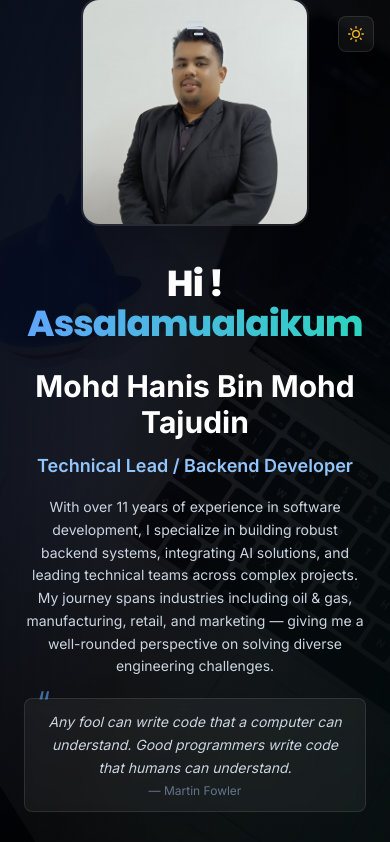
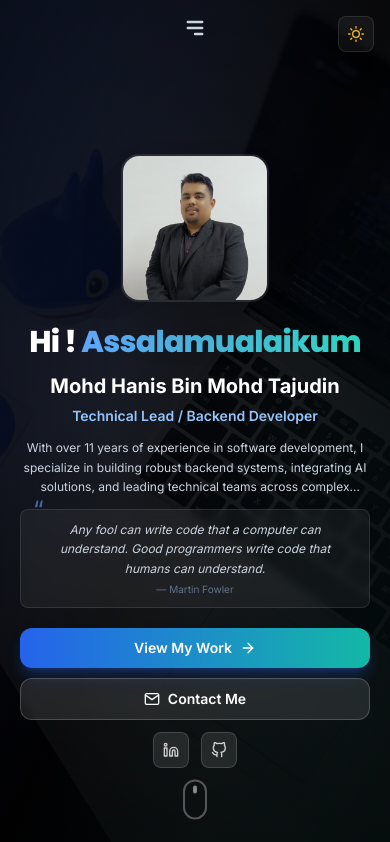
Before and after one commit to mhanis88/portfolio, a React (Vite) app: page / in a window 390 px wide. Shown: the top 842 px of the page. Built offline with nearby package versions, Linux system fonts and the light colour scheme.

Commit message:
Improve Hero mobile layout and UX

```diff
--- a/src/components/Hero.tsx
+++ b/src/components/Hero.tsx
@@ -62,7 +62,7 @@ export default function Hero() {
       {/* Content — Profile card layout */}
       <motion.div
         style={{ y: contentY, opacity }}
-        className="relative z-10 mx-auto flex w-full max-w-5xl flex-col items-center gap-10 px-6 md:flex-row md:items-start md:gap-14 lg:gap-20"
+        className="relative z-10 mx-auto flex w-full max-w-5xl flex-col items-center gap-6 px-5 pt-20 sm:gap-8 sm:px-6 sm:pt-0 md:flex-row md:items-start md:gap-14 lg:gap-20"
       >
         {/* Left — Avatar */}
         <motion.div
@@ -71,7 +71,7 @@ export default function Hero() {
           transition={{ duration: 0.7, delay: 0.2 }}
           className="shrink-0"
         >
-          <div className="relative h-56 w-56 overflow-hidden rounded-2xl shadow-2xl ring-2 ring-white/10 sm:h-64 sm:w-64 md:h-72 md:w-72 lg:h-80 lg:w-80">
+          <div className="relative h-36 w-36 overflow-hidden rounded-2xl shadow-2xl ring-2 ring-white/10 sm:h-52 sm:w-52 md:h-72 md:w-72 lg:h-80 lg:w-80">
             <img
               src={`${import.meta.env.BASE_URL}image/profile.jpg`}
               alt={siteConfig.name}
@@ -87,33 +87,33 @@ export default function Hero() {
           transition={{ duration: 0.7, delay: 0.3 }}
           className="flex flex-col text-center md:text-left"
         >
-          {/* Name */}
-          <h1 className="font-display text-4xl font-extrabold tracking-tight text-white sm:text-5xl lg:text-6xl">
+          {/* Greeting */}
+          <h1 className="font-display text-3xl font-extrabold tracking-tight text-white sm:text-4xl lg:text-6xl">
             {siteConfig.name.split(' ').slice(0, 2).join(' ')}{' '}
             <span className="bg-gradient-to-r from-blue-400 to-teal-400 bg-clip-text text-transparent">
               {siteConfig.name.split(' ').slice(2).join(' ')}
             </span>
           </h1>
 
-          {/* Greeting */}
-          <h2 className="mt-6 text-3xl font-bold text-white sm:text-3xl lg:text-4xl">
+          {/* Name */}
+          <h2 className="mt-3 text-xl font-bold text-white sm:mt-4 sm:text-2xl lg:text-4xl">
             Mohd Hanis Bin Mohd Tajudin
           </h2>
 
           {/* Role */}
-          <p className="mt-3 text-lg font-semibold text-blue-300 sm:text-xl">
+          <p className="mt-1.5 text-sm font-semibold text-blue-300 sm:mt-2 sm:text-lg">
             {siteConfig.role}
           </p>
 
-          {/* Bio */}
-          <p className="mt-4 max-w-xl text-sm leading-relaxed text-slate-300 sm:text-base">
+          {/* Bio — truncated on mobile */}
+          <p className="mt-3 line-clamp-3 max-w-xl text-xs leading-relaxed text-slate-300 sm:mt-4 sm:line-clamp-none sm:text-base">
             {aboutContent.bio}
           </p>
 
           {/* Quote */}
-          <div className="mt-5 max-w-xl">
-            <div className="relative min-h-[4rem] rounded-lg border border-white/10 bg-white/5 px-5 py-3 backdrop-blur-sm">
-              <span className="absolute -top-3 left-3 text-3xl leading-none text-blue-400/60">
+          <div className="mt-3 max-w-xl sm:mt-5">
+            <div className="relative min-h-[3.5rem] rounded-lg border border-white/10 bg-white/5 px-4 py-2.5 backdrop-blur-sm sm:px-5 sm:py-3">
+              <span className="absolute -top-3 left-3 text-2xl leading-none text-blue-400/60 sm:text-3xl">
                 &ldquo;
               </span>
               <AnimatePresence mode="wait">
@@ -124,10 +124,10 @@ export default function Hero() {
                   exit={{ opacity: 0, y: -8 }}
                   transition={{ duration: 0.4 }}
                 >
-                  <p className="text-sm italic leading-relaxed text-slate-300">
+                  <p className="text-xs italic leading-relaxed text-slate-300 sm:text-sm">
                     {aboutContent.quotes[quoteIndex].text}
                   </p>
-                  <p className="mt-1 text-xs text-slate-500">
+                  <p className="mt-1 text-[10px] text-slate-500 sm:text-xs">
                     — {aboutContent.quotes[quoteIndex].author}
                   </p>
                 </motion.div>
@@ -135,8 +135,26 @@ export default function Hero() {
             </div>
           </div>
 
-          {/* Social icons + CTAs */}
-          <div className="mt-8 flex flex-wrap items-center justify-center gap-4 md:justify-start">
+          {/* CTAs + Social */}
+          <div className="mt-5 flex flex-col items-center gap-3 sm:mt-8 md:items-start">
+            {/* CTA Buttons — full width on mobile */}
+            <div className="flex w-full flex-col gap-2.5 sm:w-auto sm:flex-row sm:gap-4">
+              <button
+                onClick={() => scrollTo('#portfolio')}
+                className="inline-flex items-center justify-center gap-2 rounded-xl bg-gradient-to-r from-blue-600 to-teal-500 px-6 py-2.5 text-sm font-semibold text-white shadow-lg shadow-blue-600/30 transition-all duration-300 hover:shadow-xl hover:shadow-blue-600/40 hover:brightness-110 sm:py-3"
+              >
+                {heroContent.cta1}
+                <FiArrowRight className="h-4 w-4" />
+              </button>
+              <button
+                onClick={() => scrollTo('#contact')}
+                className="inline-flex items-center justify-center gap-2 rounded-xl border border-white/20 bg-white/10 px-6 py-2.5 text-sm font-semibold text-white backdrop-blur-sm transition-all duration-300 hover:bg-white/20 sm:py-3"
+              >
+                <FiMail className="h-4 w-4" />
+                {heroContent.cta2}
+              </button>
+            </div>
+
             {/* Social icons */}
             <div className="flex items-center gap-3">
               <a
@@ -144,36 +162,20 @@ export default function Hero() {
                 target="_blank"
                 rel="noopener noreferrer"
                 aria-label="LinkedIn"
-                className="flex h-10 w-10 items-center justify-center rounded-lg border border-white/15 bg-white/10 text-white/80 backdrop-blur-sm transition-colors hover:bg-white/20 hover:text-white"
+                className="flex h-9 w-9 items-center justify-center rounded-lg border border-white/15 bg-white/10 text-white/80 backdrop-blur-sm transition-colors hover:bg-white/20 hover:text-white sm:h-10 sm:w-10"
               >
-                <FiLinkedin className="h-5 w-5" />
+                <FiLinkedin className="h-4 w-4 sm:h-5 sm:w-5" />
               </a>
               <a
                 href={siteConfig.github}
                 target="_blank"
                 rel="noopener noreferrer"
                 aria-label="GitHub"
-                className="flex h-10 w-10 items-center justify-center rounded-lg border border-white/15 bg-white/10 text-white/80 backdrop-blur-sm transition-colors hover:bg-white/20 hover:text-white"
+                className="flex h-9 w-9 items-center justify-center rounded-lg border border-white/15 bg-white/10 text-white/80 backdrop-blur-sm transition-colors hover:bg-white/20 hover:text-white sm:h-10 sm:w-10"
               >
-                <FiGithub className="h-5 w-5" />
+                <FiGithub className="h-4 w-4 sm:h-5 sm:w-5" />
               </a>
             </div>
-
-            {/* CTA Buttons */}
-            <button
-              onClick={() => scrollTo('#portfolio')}
-              className="inline-flex items-center gap-2 rounded-xl bg-gradient-to-r from-blue-600 to-teal-500 px-6 py-3 text-sm font-semibold text-white shadow-lg shadow-blue-600/30 transition-all duration-300 hover:shadow-xl hover:shadow-blue-600/40 hover:brightness-110"
-            >
-              {heroContent.cta1}
-              <FiArrowRight className="h-4 w-4" />
-            </button>
-            <button
-              onClick={() => scrollTo('#contact')}
-              className="inline-flex items-center gap-2 rounded-xl border border-white/20 bg-white/10 px-6 py-3 text-sm font-semibold text-white backdrop-blur-sm transition-all duration-300 hover:bg-white/20"
-            >
-              <FiMail className="h-4 w-4" />
-              {heroContent.cta2}
-            </button>
           </div>
         </motion.div>
       </motion.div>
```
